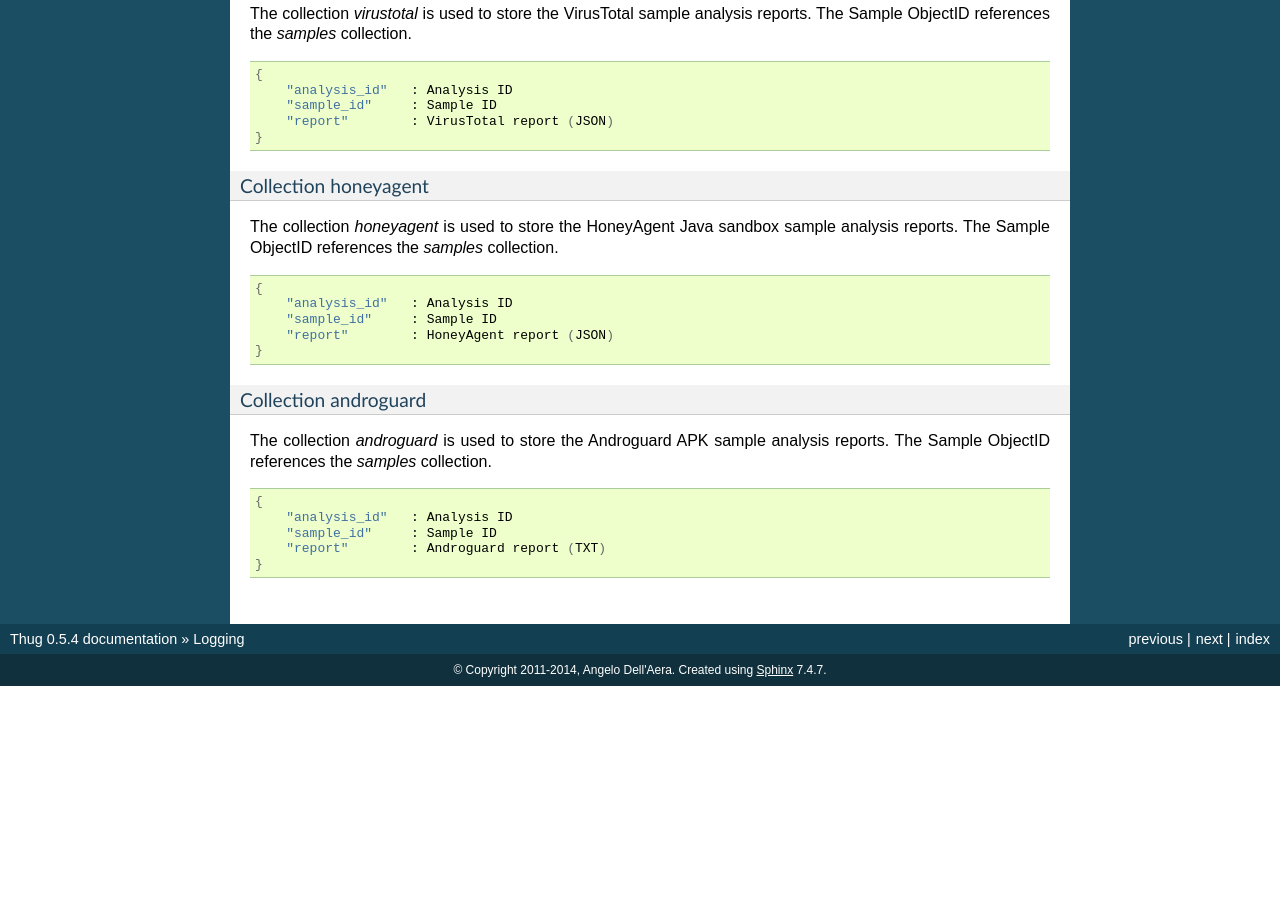
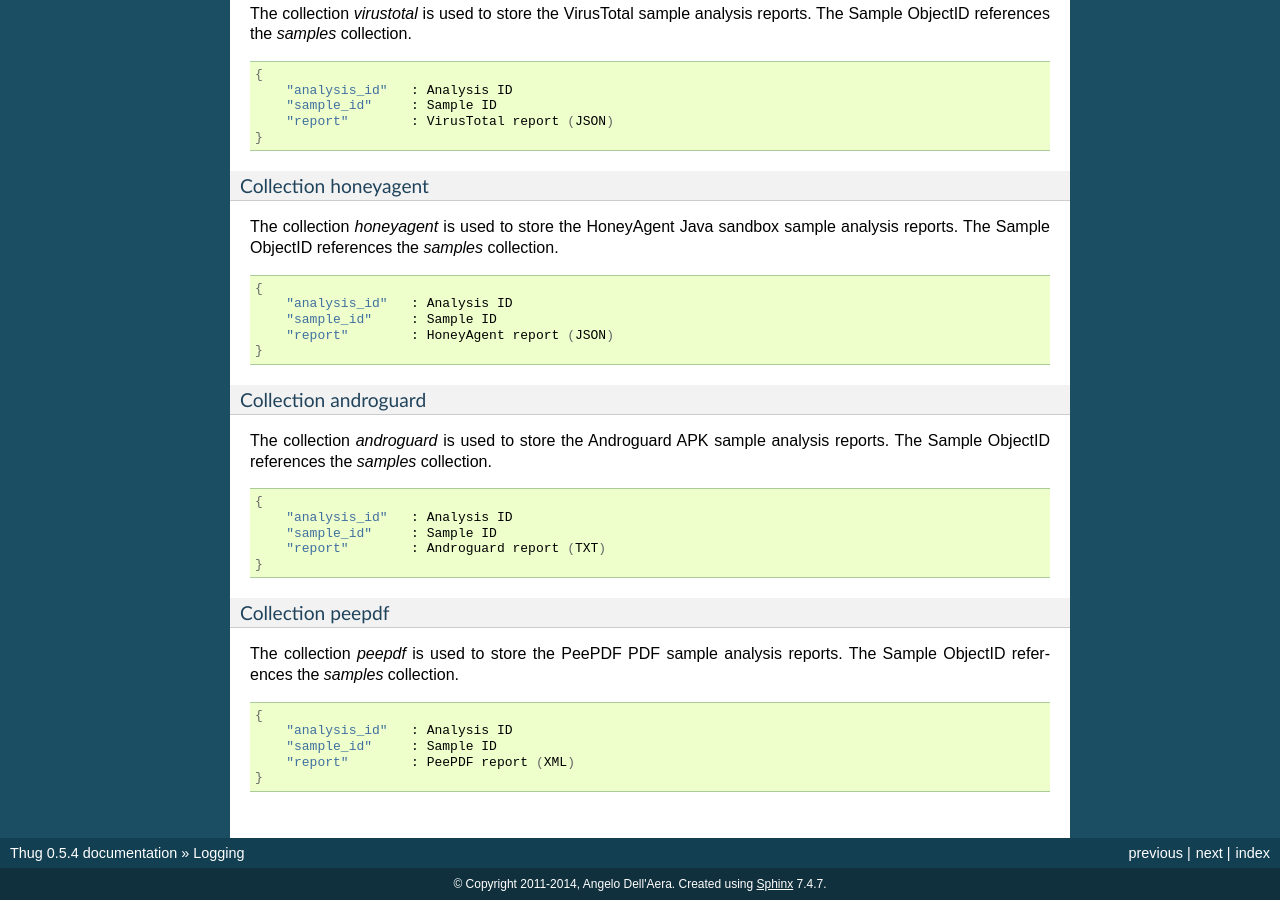
Before and after one commit to buffer/thug, a Sphinx documentation site: the page built from doc/source/logging.rst, in a window 1280 px wide and 900 px high, scrolled down 2868 px. Built offline with Sphinx 7.4.7, drawn with Linux system fonts in a browser that asks for light colours; before the commit the page ends 3554 px from its top, so only the background shows below that.

Commit message:
Updated documentation

```diff
--- a/doc/source/logging.rst
+++ b/doc/source/logging.rst
@@ -226,3 +226,17 @@
             "sample_id"     : Sample ID
             "report"        : Androguard report (TXT)
         }
+
+Collection peepdf
+^^^^^^^^^^^^^^^^^
+
+The collection *peepdf* is used to store the PeePDF PDF sample analysis reports.
+The Sample ObjectID references the *samples* collection.
+
+.. code-block:: sh
+
+        {
+            "analysis_id"   : Analysis ID
+            "sample_id"     : Sample ID
+            "report"        : PeePDF report (XML)
+        }
```
